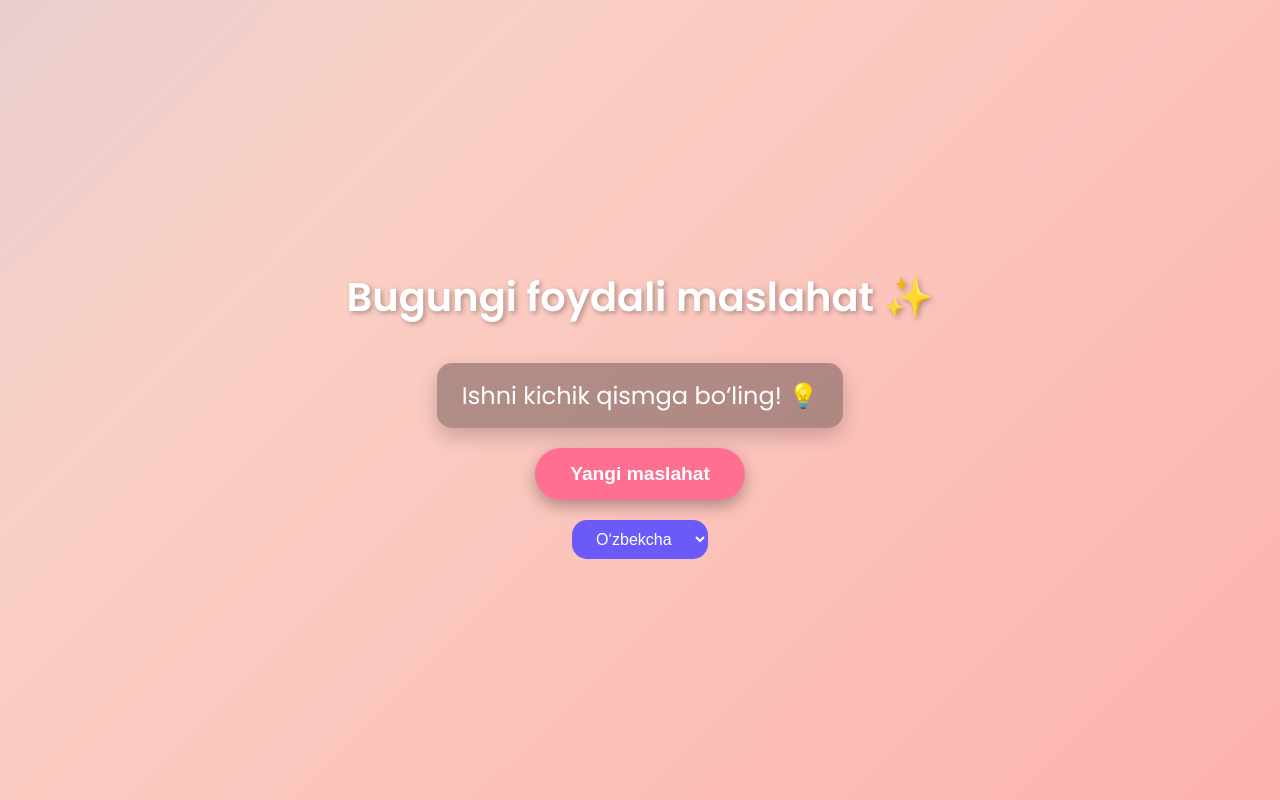
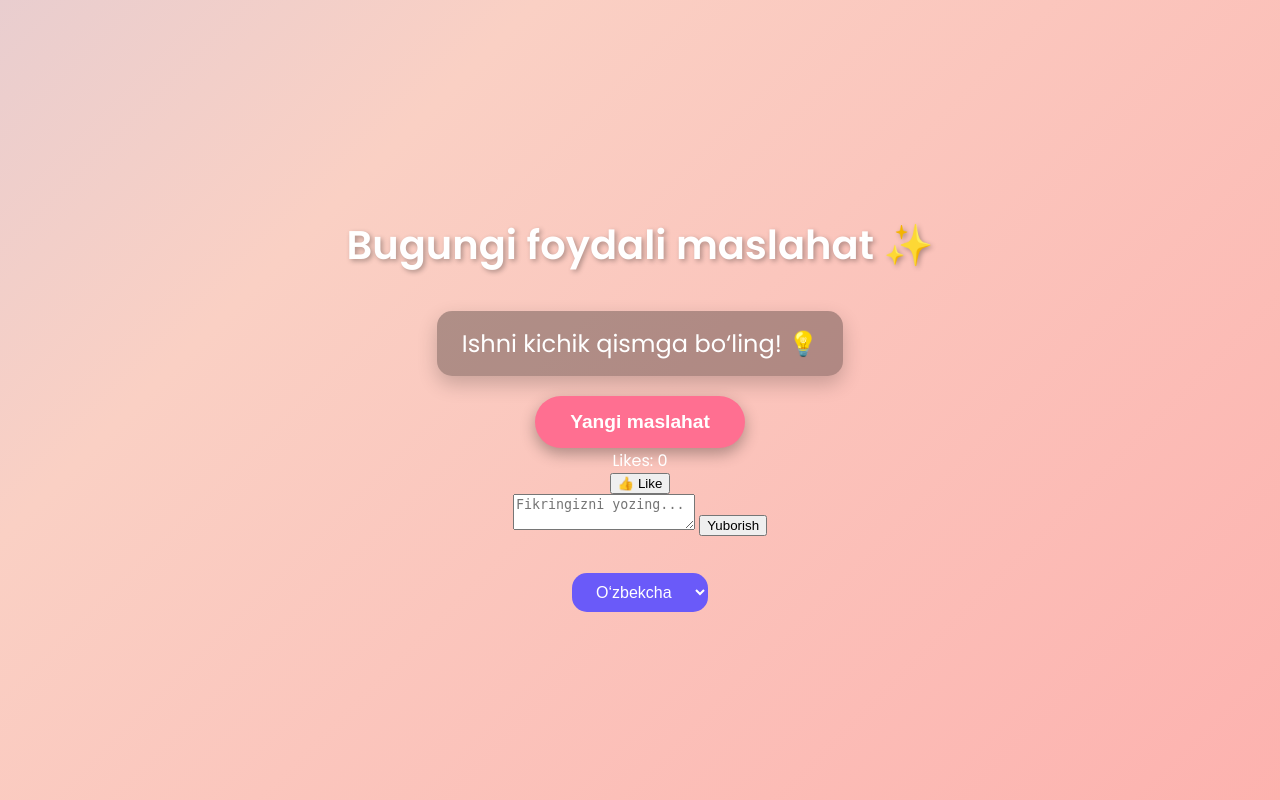
Before and after one commit to ali-python571/DailyHelper, a Flask app: page / in a window 1280 px wide. Run offline with Flask 3, Linux system fonts and the light colour scheme.

Commit message:
Add like & comment functionality with all advices

```diff
--- a/templates/index.html
+++ b/templates/index.html
@@ -101,6 +101,14 @@
     <h1>Bugungi foydali maslahat ✨</h1>
     <div id="advice">Ishni kichik qismga bo‘ling! 💡</div>
     <button id="newAdviceBtn">Yangi maslahat</button>
+<div id="likes">Likes: 0</div>
+<button id="likeBtn">👍 Like</button>
+
+<div id="commentSection">
+    <textarea id="commentInput" placeholder="Fikringizni yozing..."></textarea>
+    <button id="submitComment">Yuborish</button>
+    <ul id="commentList"></ul>
+</div>
 
     <!-- Til tanlash -->
     <select id="langSelect">
@@ -232,6 +240,30 @@
             currentLang = langSelect.value;
             showRandomAdvice();
         });
+let likes = 0;
+const likesDiv = document.getElementById('likes');
+const likeBtn = document.getElementById('likeBtn');
+const commentInput = document.getElementById('commentInput');
+const submitComment = document.getElementById('submitComment');
+const commentList = document.getElementById('commentList');
+
+// Like bosilganda
+likeBtn.addEventListener('click', () => {
+    likes++;
+    likesDiv.textContent = `Likes: ${likes}`;
+});
+
+// Fikr yuborish
+submitComment.addEventListener('click', () => {
+    const comment = commentInput.value.trim();
+    if(comment !== "") {
+        const li = document.createElement('li');
+        li.textContent = comment;
+        commentList.appendChild(li);
+        commentInput.value = "";
+    }
+});
+
     </script>
 </body>
 </html>
```
